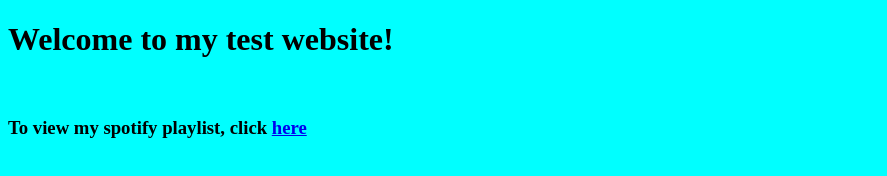
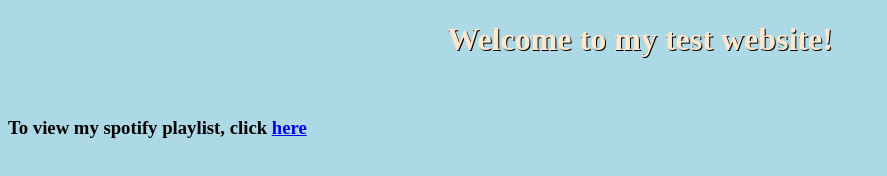
Before and after one commit to CRSBishop/Website, a plain HTML site: page index.html in a window 1280 px wide. Shown: the whole page, without its empty margins (0-887 px from the left). Drawn offline with Linux system fonts and the light colour scheme.

Commit message:
Changed background colour and centered title

```diff
--- a/css/home.css
+++ b/css/home.css
@@ -1,4 +1,9 @@
 body {
-  background-color: cyan;
+  background: lightblue;
   background-attachment: fixed;
 }
+
+h1 {
+  color: #FFE7CE;
+  text-shadow: 1px 1px #000000;
+}
--- a/index.html
+++ b/index.html
@@ -6,7 +6,7 @@
     <title>Test website</title>
   </head>
   <body>
-    <h1>Welcome to my test website!</h1>
+    <h1><center> Welcome to my test website!</center></h1>
     <br>
     <h3>To view my spotify playlist, click <a href="spotify.html">here</a></h3>
     <br>
```
Also changed, not shown: Images/Overlay.png (added).
